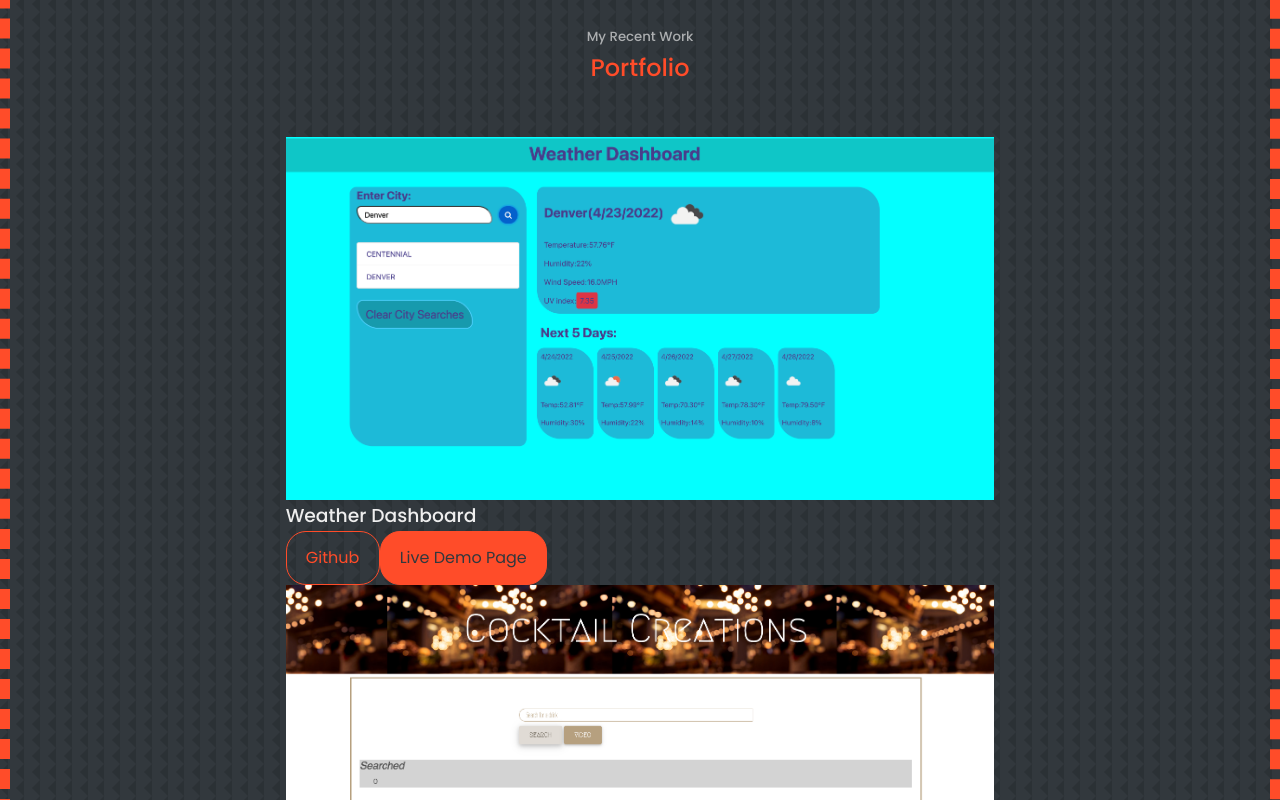
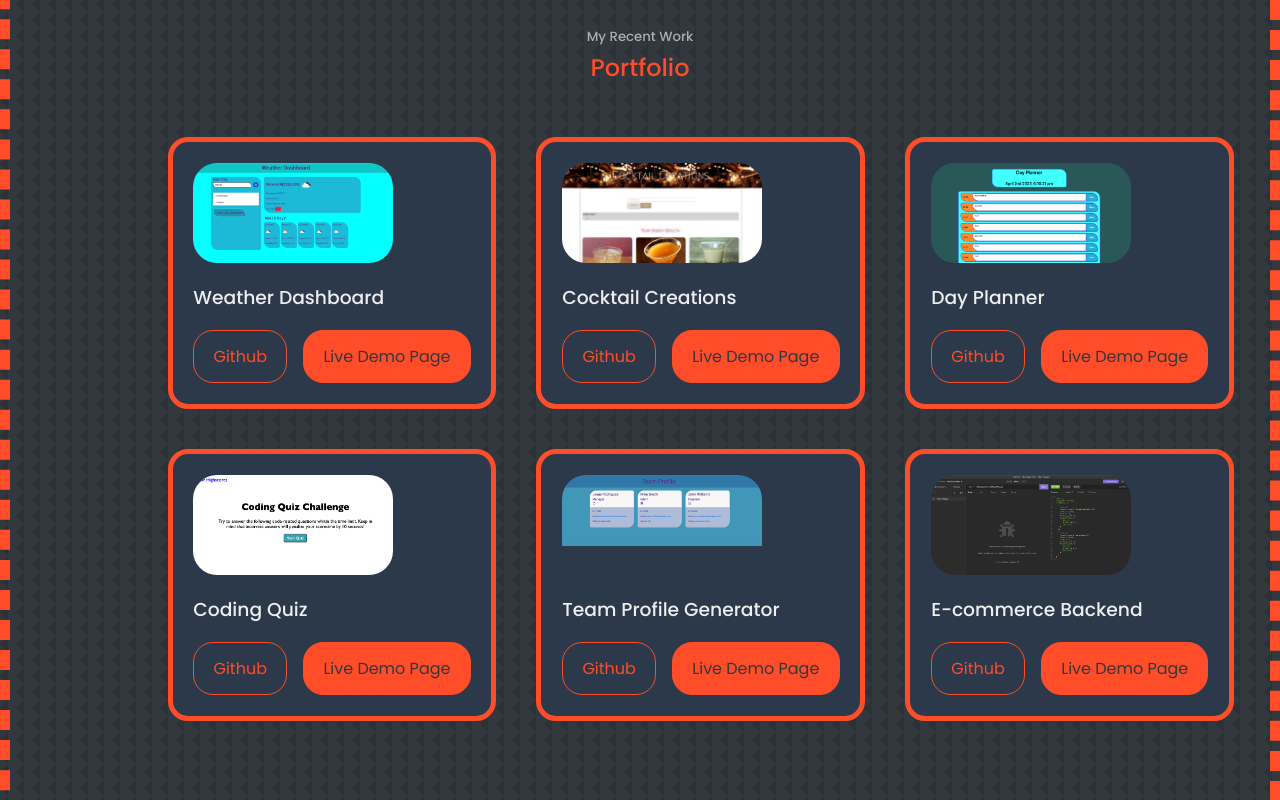
Before and after one commit to JesusRodriguezDev/portfolio_react_version, a React (Create React App) app: page / in a window 1280 px wide. Shown: the part 1700-2500 px from the top of the page. Built offline with nearby package versions, Linux system fonts and the light colour scheme.

Commit message:
used mapping to populate project cards

```diff
--- a/src/components/portfolio/ProjectCard.jsx
+++ b/src/components/portfolio/ProjectCard.jsx
@@ -2,20 +2,20 @@ import React from "react";
 
 function ProjectCard(props) {
   return (
-    <div className="container container__portfolio">
     <article className="portfolio__item">
       <div className="portfolio__item-image">
         <img src={props.image} alt={props.alt} />
       </div>
       <h3>{props.named}</h3>
+      <div className="portfolio__item-cta">
         <a href={props.link1} className="btn" target="_blank">
           Github
         </a>
         <a href={props.link2} className="btn btn-primary" target="_blank">
           Live Demo Page
         </a>
+      </div>
     </article>
-    </div>
   );
 }
 
--- a/src/components/portfolio/portfolio.css
+++ b/src/components/portfolio/portfolio.css
@@ -0,0 +1,53 @@
+.portfolio__container {
+  display: grid;
+  grid-template-columns: repeat(3, 1fr);
+  gap: 2.5rem;
+}
+
+.portfolio__item {
+  background-color: var(--color-bg-variant);
+  padding: 1.3rem;
+  border-radius: 20px;
+  border: 5px solid var(--color-primary);
+  transition: var(--transition);
+}
+
+.portfolio__item:hover {
+  border-color: var(--color-primary-variant);
+  background: transparent;
+}
+
+.portfolio__item-image {
+  border-radius: 1.5rem;
+  overflow: hidden;
+  width: 200px;
+  height: 100px;
+  object-fit: cover;
+}
+
+.portfolio__item h3 {
+  margin: 1.2rem 0 1rem;
+}
+
+.portfolio__item-cta {
+  display: flex;
+  gap: 1rem;
+}
+
+/* __________________Media Queries______________________ */
+
+/* medium screens */
+@media screen and (max-width: 1024px) {
+  .portfolio__container {
+    grid-template-columns: 1fr 1fr;
+    gap: 1.2rem;
+  }
+}
+
+/* small screens */
+@media screen and (max-width: 600px) {
+  .portfolio__container {
+    grid-template-columns: 1fr;
+    gap: 1rem;
+  }
+}
--- a/src/components/portfolio/portfolio.jsx
+++ b/src/components/portfolio/portfolio.jsx
@@ -12,7 +12,7 @@ const Portfolio = () => {
   const projects = [
     {
       id: "p1",
-      alt: "weather dashboard",
+      image: IMG1,
       named: "Weather Dashboard",
       link1: "https://github.com/JesusRodriguezDev/Weather-Dashboard",
       link2: "https://jesusrodriguezdev.github.io/Weather-Dashboard/",
@@ -20,7 +20,7 @@ const Portfolio = () => {
 
     {
       id: "p2",
-      alt: "cocktail creations",
+      image: IMG2,
       named: "Cocktail Creations",
       link1: "https://github.com/JesusRodriguezDev/Cocktail_Creations",
       link2: "https://jesusrodriguezdev.github.io/Cocktail_Creations/",
@@ -28,7 +28,7 @@ const Portfolio = () => {
 
     {
       id: "p3",
-      alt: "day planner",
+      image: IMG3,
       named: "Day Planner",
       link1: "https://github.com/JesusRodriguezDev/dayPlannerWebApp",
       link2: "https://jesusrodriguezdev.github.io/dayPlannerWebApp/",
@@ -36,7 +36,7 @@ const Portfolio = () => {
 
     {
       id: "p4",
-      alt: "coding quiz",
+      image: IMG4,
       named: "Coding Quiz",
       link1: "https://github.com/JesusRodriguezDev/javaScriptQuizHomework",
       link2: "https://jesusrodriguezdev.github.io/javaScriptQuizHomework/",
@@ -44,15 +44,15 @@ const Portfolio = () => {
 
     {
       id: "p5",
-      alt: "team profile generator",
-      named: "Team Profile Generator (Backend Project)",
+      image: IMG5,
+      named: "Team Profile Generator",
       link1: "https://github.com/JesusRodriguezDev/Team_Profile_Generator",
       link2: "",
     },
     {
       id: "p6",
-      alt: "E-commerce Back End",
-      named: "E-commerce Backend (Backend Project)",
+      image: IMG6,
+      named: "E-commerce Backend",
       link1: "https://github.com/JesusRodriguezDev/E-Commerce-Back-End",
       link2: "",
     },
@@ -63,55 +63,25 @@ const Portfolio = () => {
       <h5>My Recent Work</h5>
       <h2>Portfolio</h2>
 
-      <div className="container container__portfolio">
-        {/* using project card component to populate the various projects */}
-        <ProjectCard
-          image={IMG1}
-          alt={projects[0].alt}
-          named={projects[0].named}
-          link1={projects[0].link1}
-          link2={projects[0].link2}
-        ></ProjectCard>
-
-        <ProjectCard
-          image={IMG2}
-          alt={projects[1].alt}
-          named={projects[1].named}
-          link1={projects[1].link1}
-          link2={projects[1].link2}
-        ></ProjectCard>
-
-        <ProjectCard
-          image={IMG3}
-          alt={projects[2].alt}
-          named={projects[2].named}
-          link1={projects[2].link1}
-          link2={projects[2].link2}
-        ></ProjectCard>
-
-        <ProjectCard
-          image={IMG4}
-          alt={projects[3].alt}
-          named={projects[3].named}
-          link1={projects[3].link1}
-          link2={projects[3].link2}
-        ></ProjectCard>
-
-        <ProjectCard
-          image={IMG5}
-          alt={projects[4].alt}
-          named={projects[4].named}
-          link1={projects[4].link1}
-          // link2={projects[4].link2}
-        ></ProjectCard>
-
-        <ProjectCard
-          image={IMG6}
-          alt={projects[5].alt}
-          named={projects[5].named}
-          link1={projects[5].link1}
-          // link2={projects[5].link2}
-        ></ProjectCard>
+      <div className="container portfolio__container">
+        {projects.map(({ id, image, named, link1, link2 }) => {
+          return (
+            <article key={id} className="portfolio__item">
+              <div className="portfolio__item-image">
+                <img src={image} alt={named} />
+              </div>
+              <h3>{named}</h3>
+              <div className="portfolio__item-cta">
+                <a href={link1} className="btn" target="_blank">
+                  Github
+                </a>
+                <a href={link2} className="btn btn-primary" target="_blank">
+                  Live Demo Page
+                </a>
+              </div>
+            </article>
+          );
+        })}
       </div>
     </section>
   );
```
Lines whose indentation alone changed are shown as unchanged.
